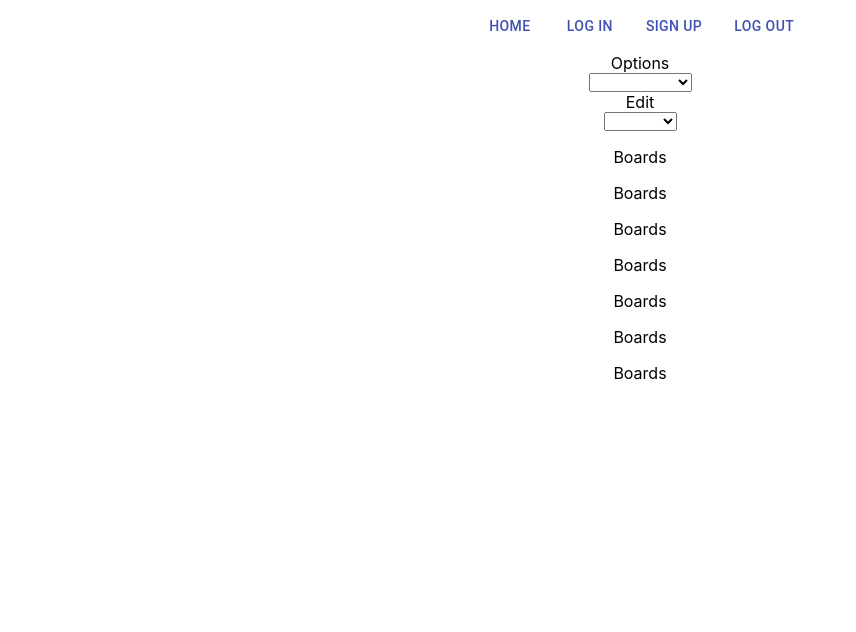
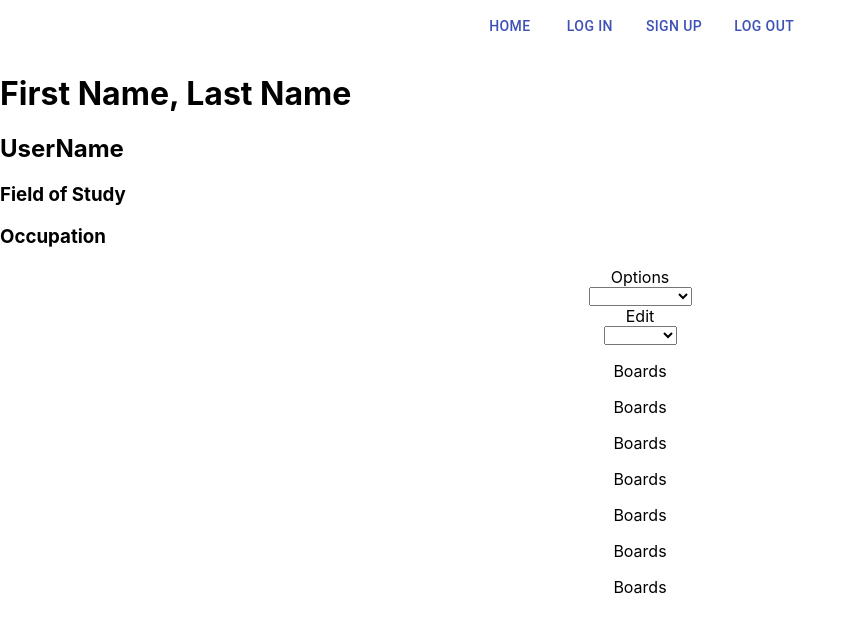
Before and after one commit to Build-Week-Pintereach-PT/Front-End, a React (Create React App) app: page /dashboard in a window 1280 px wide. Shown: the top 632 px of the page, without its empty margins (0-856 px from the left). Built offline with nearby package versions, Linux system fonts and the light colour scheme.

Commit message:
setting up more stuff

```diff
--- a/src/components/forms/NewBoard.js
+++ b/src/components/forms/NewBoard.js
@@ -22,12 +22,12 @@ export default function NewBoard() {
         <label>Board Name</label>
         <input
           type="text"
-          name="Description"
+          name="Board Name"
           ref={register({ max: 25, min: 2, maxLength: 50 })}
         />
         <label>Description</label>
         <textarea
-          name="Board Name"
+          name="Description"
           ref={register({ required: true, max: 100, min: 5 })}
         />
         <input type="submit" />
--- a/src/components/forms/SignUp.js
+++ b/src/components/forms/SignUp.js
@@ -1,4 +1,4 @@
-import React from "react";
+import React, { useState} from "react";
 import { useForm } from "react-hook-form";
 import styled from 'styled-components'
 
@@ -7,12 +7,15 @@ display:flex;
 flex-direction: column;
 align-items:center;
 `
+const SignUp = () => {
+  const [userData, setUserData] = useState([])
 
-const SignUp = () => {
   const { handleSubmit, register, errors } = useForm([]);
   const onSubmit = (data, e) => {
     console.log(data);
-    e.target.reset()
+    setUserData(data)
+console.log(userData)
+// e.target.reset();
 
   };
 
--- a/src/components/home/DashBoard.js
+++ b/src/components/home/DashBoard.js
@@ -11,6 +11,12 @@ align-items:center;
 const DashBoard = () => {
 
     return (
+        <div>
+            {/* User info via JSX goes below */}
+            <h1>First Name, Last Name</h1>
+            <h2>UserName</h2>
+            <h3>Field of Study</h3>
+            <h3>Occupation</h3>
         <DropDowns>
             <label>Options</label>
             <select name="create">
@@ -25,9 +31,9 @@ const DashBoard = () => {
                 <option value='renameBoard'>Rename</option>
                 <option value='deleteBoard'>Delete</option>
             </select>
-
             <BoardList/>
         </DropDowns>
+        </div>
     )
 
 
```
